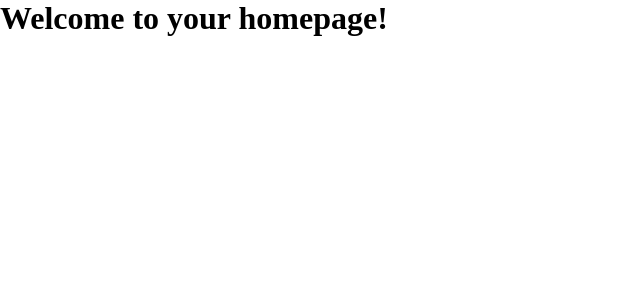
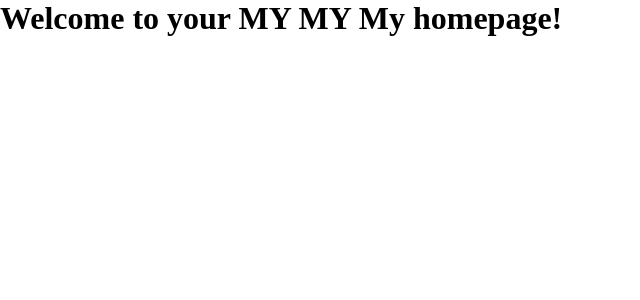
Before and after one commit to Leelyok/evdokimova-new, a Jekyll site: the page built from index.html, in a window 1280 px wide. Shown: the top 300 px of the page, without its empty margins (0-640 px from the left). Built offline with Jekyll 4.4.1, drawn with Linux system fonts in a browser that asks for light colours.

```diff
--- a/index.html
+++ b/index.html
@@ -2,4 +2,4 @@
 layout: default
 title: Homepage
 ---
-<h1>Welcome to your homepage!</h1>
+<h1>Welcome to your MY MY My homepage!</h1>
```
Also changed, not shown: .devcontainer/devcontainer.json.
